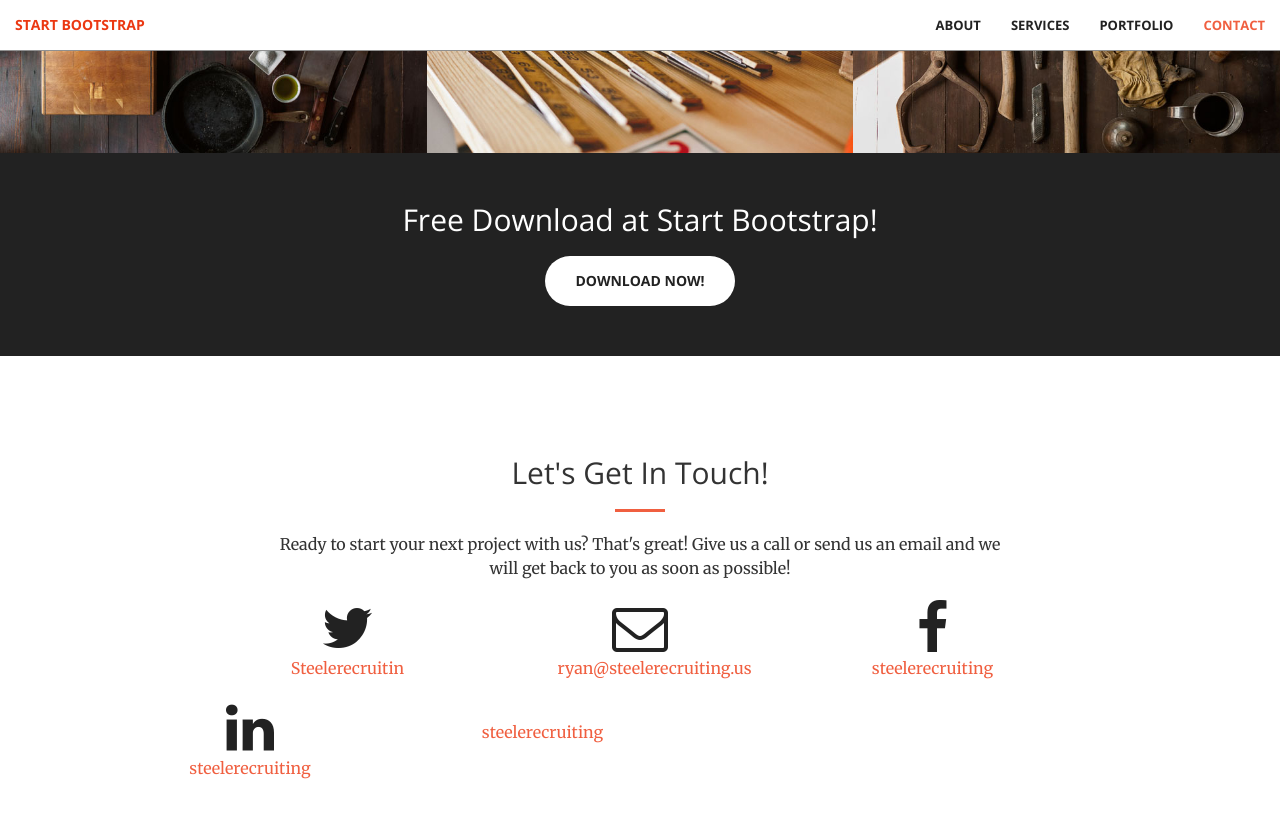
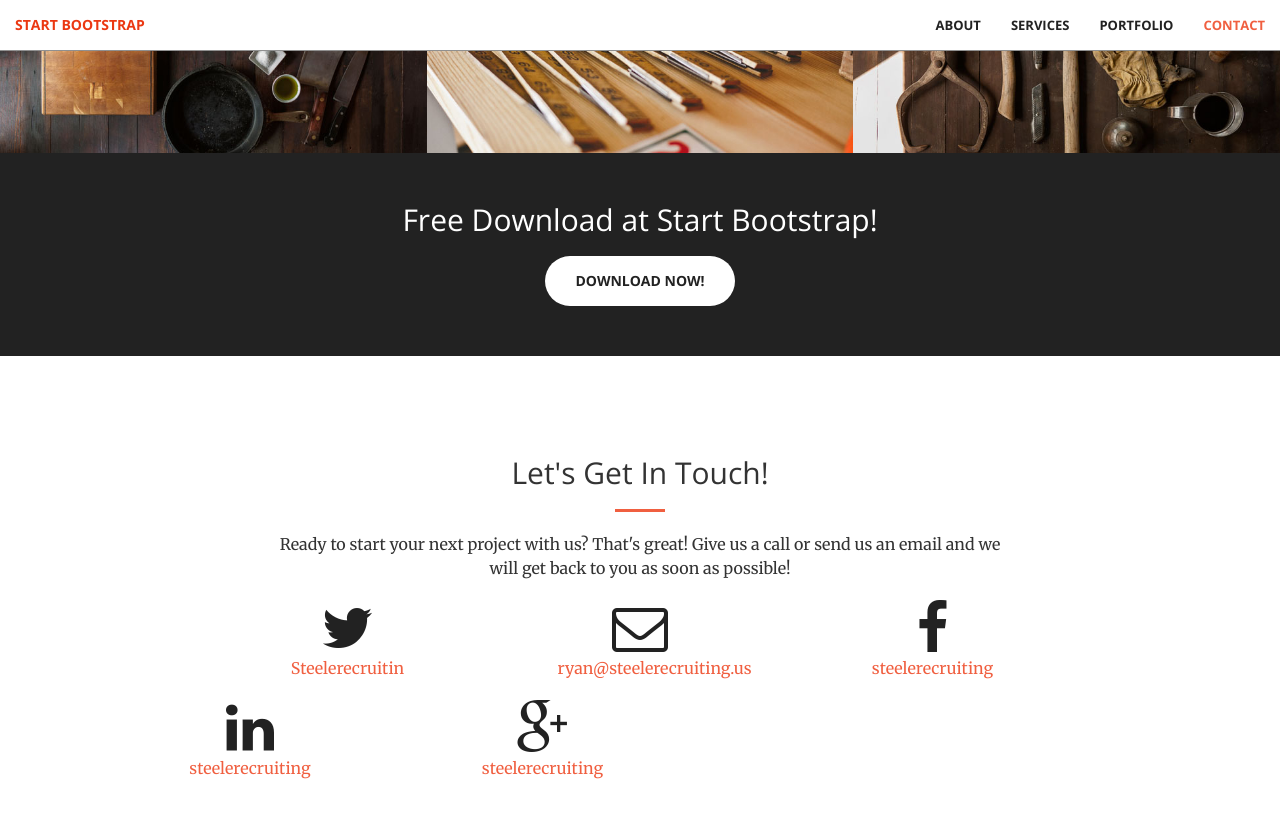
Before and after one commit to steelerecruiting/steele-recruiting, a Jekyll site: the page built from index.html, in a window 1280 px wide and 900 px high, scrolled down 2081 px. Shown: the top 818 px of the window. Built offline with Jekyll 4.4.1, drawn with Linux system fonts in a browser that asks for light colours.

Commit message:
fixed google plus

```diff
--- a/_includes/contact.html
+++ b/_includes/contact.html
@@ -31,8 +31,8 @@
             </a>
         </div>
         <div class="col-lg-2 col-lg-offset-1 text-center">
-            <a href="https://www.googleplus.com/{{ site.googleplus_username }}">
-            <i class="fa fa-googleplus fa-3x wow bounceIn" data-wow-delay=".1s"></i>
+            <a href="https://plus.google.com/{{ site.googleplus_username }}">
+            <i class="fa fa-google-plus fa-3x wow bounceIn" data-wow-delay=".1s"></i>
                 <p>{{ site.facebook_username }}</p>
             </a>
         </div>
```
